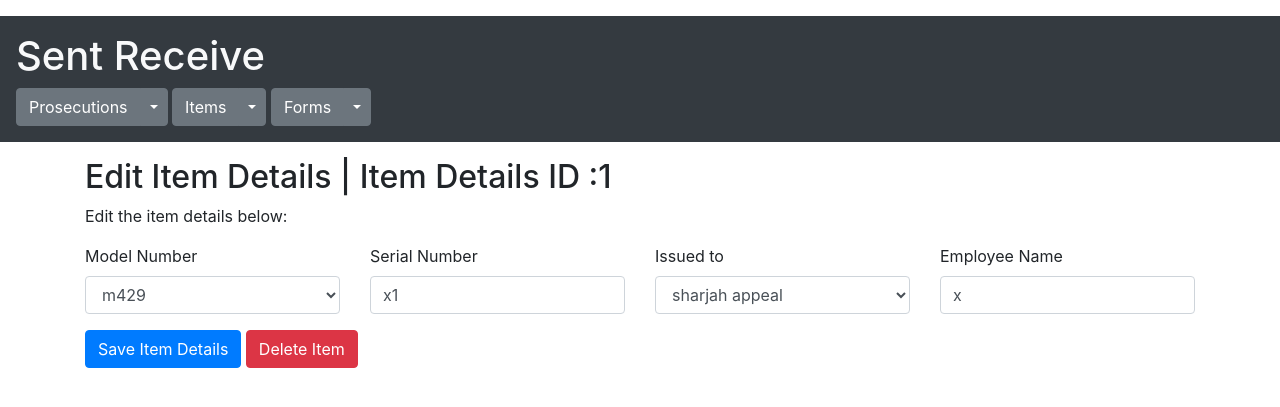
After one commit to muneermohd9690/sent-receive-project, a Django app: page /items/edit_item_details_form/1 in a window 1280 px wide. The commit adds this page. Shown: the top 407 px of the page. Run offline with Django 3.2, Linux system fonts and the light colour scheme; data comes from the database, SQL or seed files in the repository; both versions use the stored data as it was after the commit; some libraries are stand-ins or nearby versions.

Commit message:
edit and delete item details added
views and functions for edit and delete item details completed

```diff
--- /dev/null
+++ b/sent_receive_project/items/templates/edit_item_details_form.html
@@ -0,0 +1,46 @@
+{% extends 'mainpage.html' %}
+
+{% block content %}
+<div class="container">
+    <h2>Edit Item Details | Item Details ID :{{ itemdetails.id }}</h2>
+    <p>Edit the item details below:</p>
+    <form role="form" action="edit_item_details_save" method="post">
+        {% csrf_token %}
+        <div class="row">
+            <div class="col">
+                <label>Model Number</label>
+                <select class="form-control" name="model_no">
+                {% for item in items %}
+                <option value="{{item.id}}" {% if item.id == itemdetails.model_no.id %} selected {%endif %}>
+                    {{item.model_no}}</option>
+                {% endfor %}
+                </select>
+            </div>
+            <div class="col">
+                <label>Serial Number</label>
+                <input type="text" class="form-control" placeholder="Enter serialnumber" name="serial_no"
+                       value="{{itemdetails.serial_no}}">
+                <input type="hidden" name="itemdetails_id" value="{{itemdetails.id}}">
+            </div>
+            <div class="col">
+                <label>Issued to</label>
+                <select class="form-control" name="issued_to">
+                {% for prosecution in prosecutions %}
+                <option value="{{prosecution.id}}" {% if prosecution.id == itemdetails.issued_to.id %} selected {%endif %}>
+                    {{prosecution.name}}</option>
+                {% endfor %}
+                </select>
+            </div>
+             <div class="col">
+                <label>Employee Name</label>
+                <input type="text" class="form-control" placeholder="enter employee name" name="employee_name"
+                       value="{{itemdetails.employee_name}}">
+            </div>
+        </div>
+        <button type="submit" class="btn btn-primary mt-3">Save Item Details</button>
+        <a href="{% url 'edit_item_details_delete' itemdetails.id %}" class="btn btn-danger mt-3">Delete Item</a>
+
+
+    </form>
+</div>
+{% endblock %}
--- a/sent_receive_project/items/urls.py
+++ b/sent_receive_project/items/urls.py
@@ -1,21 +1,24 @@
 from django.urls import path
 from .import views
 
-urlpatterns=[
-    path('',views.items),
-    path('view_items/',views.view_items,name='view_items'),
-    path('view_items_details/<int:id>',views.view_items_details,name='view_items_details'),
+urlpatterns= [
+    path('', views.items),
+    path('view_items/', views.view_items, name='view_items'),
+    path('view_items_details/<int:id>', views.view_items_details, name='view_items_details'),
 
+    path('add_items/', views.add_items, name='add_items'),
+    path('add_items/add_items_save', views.add_items_save, name='add_items_save'),
 
-    path('add_items/',views.add_items,name='add_items'),
-    path('add_items/add_items_save',views.add_items_save,name='add_items_save'),
+    path('add_items_details/', views.add_items_details, name='add_items_details'),
+    path('add_items_details/add_items_details_save', views.add_items_details_save, name='add_items_details_save'),
 
-    path('add_items_details/',views.add_items_details,name='add_items_details'),
-    path('add_items_details/add_items_details_save',views.add_items_details_save,name='add_items_details_save'),
+    path('edit_items/', views.edit_items, name='edit_items'),
+    path('edit_items_form/<int:id>', views.edit_items_form, name='edit_items_form'),
+    path('edit_items_form/edit_items_save', views.edit_items_save, name='edit_items_save'),
+    path('edit_items_form/edit_items_delete/<int:id>', views.edit_items_delete, name='edit_items_delete'),
 
-    path('edit_items/',views.edit_items,name='edit_items'),
-    path('edit_items_form/<int:id>',views.edit_items_form,name='edit_items_form'),
-    path('edit_items_form/edit_items_save',views.edit_items_save,name='edit_items_save'),
-    path('edit_items_form/<int:id>',views.edit_items_form,name='edit_items_form'),
-    path('edit_items_form/edit_items_delete/<int:id>',views.edit_items_delete,name='edit_items_delete')
+    path('edit_item_details/', views.edit_item_details, name='edit_item_details'),
+    path('edit_item_details_form/<int:id>', views.edit_item_details_form, name='edit_item_details_form'),
+    path('edit_item_details_form/edit_item_details_save', views.edit_item_details_save, name='edit_item_details_save'),
+    path('edit_item_details_form/edit_item_details_delete/<int:id>', views.edit_item_details_delete, name='edit_item_details_delete'),
 ]
--- a/sent_receive_project/items/views.py
+++ b/sent_receive_project/items/views.py
@@ -81,3 +81,38 @@ def edit_items_delete(request,id):
     items = Items.objects.get(id=id)
     items.delete()
     return redirect('view_items')
+
+def edit_item_details(request):
+    itemdetails=ItemDetails.objects.all()
+    return render(request,'edit_item_details.html',{"itemdetails":itemdetails})
+
+def edit_item_details_form(request,id):
+    prosecutions = Prosecutions.objects.all()
+    items = Items.objects.all()
+    itemdetails = ItemDetails.objects.get(id=id)
+    return render(request,'edit_item_details_form.html',{"itemdetails": itemdetails,"items":items,"prosecutions":prosecutions})
+
+
+def edit_item_details_save(request):
+    if request.method == "POST":
+        itemdetails_id = request.POST.get("itemdetails_id")
+        serial_no = request.POST.get("serial_no")
+        employee_name = request.POST.get("employee_name")
+
+        model_no_id = request.POST.get("model_no")
+        model_no=Items.objects.get(id=model_no_id)
+
+        issued_to_id = request.POST.get("issued_to")
+        issued_to = Prosecutions.objects.get(id=issued_to_id)
+
+        ItemDetails_model = ItemDetails(id= itemdetails_id ,serial_no=serial_no, model_no=model_no, issued_to=issued_to,
+                                        employee_name=employee_name)
+        ItemDetails_model.save()
+        return redirect('add_items_details')
+    else:
+        return redirect('add_items_details')
+
+def edit_item_details_delete(request,id):
+    itemdetails = ItemDetails.objects.get(id=id)
+    itemdetails.delete()
+    return redirect('view_items_details')
--- a/sent_receive_project/templates/mainpage.html
+++ b/sent_receive_project/templates/mainpage.html
@@ -32,6 +32,7 @@
             <a class="dropdown-item" href="{% url 'add_items' %}">Add Items</a>
             <a class="dropdown-item" href="{% url 'add_items_details' %}">Add Items Details</a>
             <a class="dropdown-item" href="{% url 'edit_items' %}">Edit Items</a>
+            <a class="dropdown-item" href="{% url 'edit_item_details' %}">Edit Item Details</a>
         </div>
     </div>
     <div class="btn-group">
```
Also changed, not shown: sent_receive_project/items/templates/edit_item_details.html (added, +34 -0 lines), sent_receive_project/db.sqlite3.
